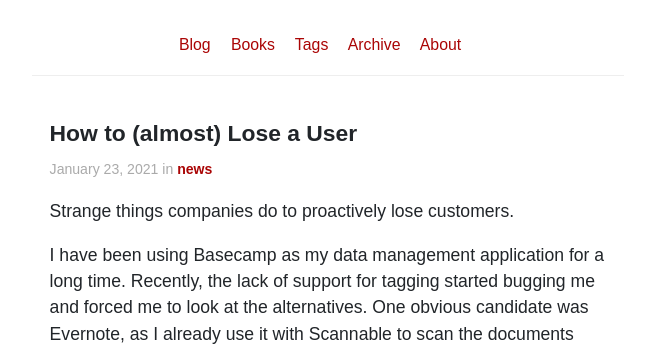
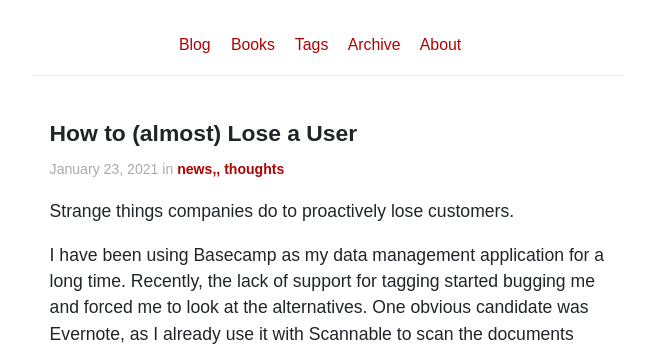
Before and after one commit to akshayKhot/akshayKhot.github.io, a Jekyll site: the page built from _posts/2021-1-23-how-to-lose-a-customer.md, in a window 1280 px wide. Shown: the top 351 px of the page, without its empty margins (312-967 px from the left). Built offline with Jekyll 4.4.1, drawn with Linux system fonts in a browser that asks for light colours; comment, search, counter and statistics services are not loaded.

Commit message:
update tags

```diff
--- a/_posts/2021-1-23-how-to-lose-a-customer.md
+++ b/_posts/2021-1-23-how-to-lose-a-customer.md
@@ -1,7 +1,7 @@
 ---
 layout: post
 title: How to (almost) Lose a User
-tags: news
+tags: news, thoughts
 ---
 
 Strange things companies do to proactively lose customers.
```
Also changed, not shown: _posts/2020-6-25-roommate.md (+1 -1 lines), _posts/2021-2-15-spotify-work-from-anywhere.md (+1 -0 lines), _posts/2021-2-4-let-me-unsubscribe.md (+1 -0 lines).
